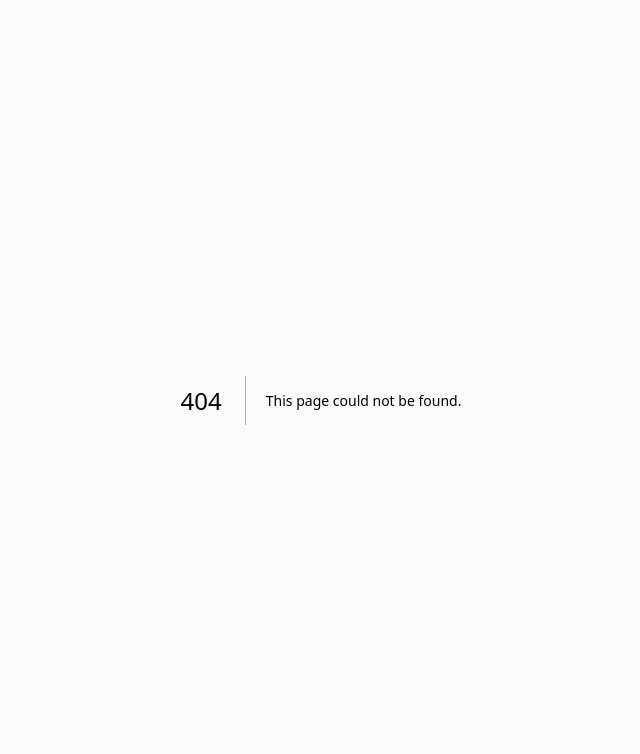
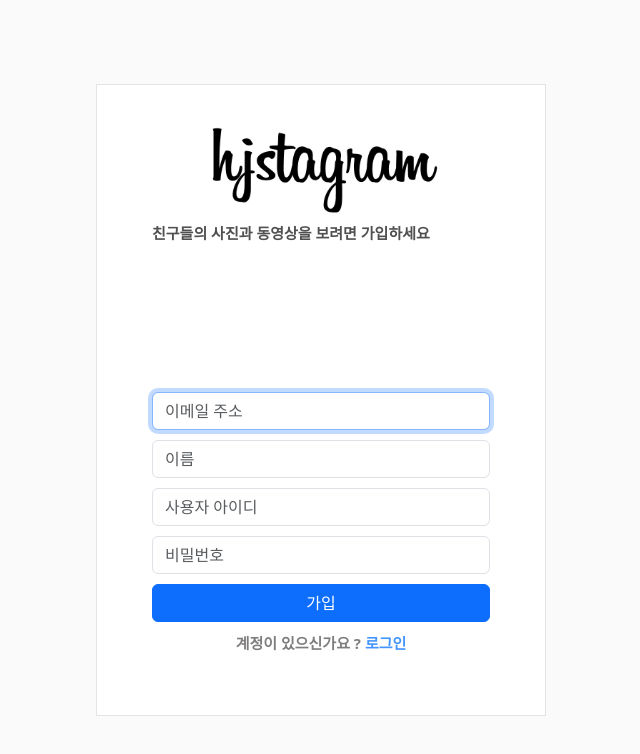
Before and after one commit to pyojeyn/hjstagram-nextjs, a Next.js app: page /signup in a window 1280 px wide. Before the commit this address had no page. Shown: the top 754 px of the page, without its empty margins (319-959 px from the left). Built offline with nearby package versions, Linux system fonts and the light colour scheme.

Commit message:
회원가입 페이지 퍼블작업 완성

```diff
--- /dev/null
+++ b/components/auth/Signup.js
@@ -0,0 +1,80 @@
+import { useState } from "react";
+import Link from "next/link";
+import Image from "next/image";
+import styles from "./login.module.css";
+
+// 각각 input 들에 onChange, Blur 해놔야함. use-input 훅 이용
+
+function SignUp(props) {
+  const onSubmitHandler = () => {};
+
+  return (
+    <>
+      <div className={styles["auth-wrapper"]}>
+        <div className={styles["auth-inner"]}>
+          <form onSubmit={onSubmitHandler}>
+            <div className={styles["login-instagram-logo"]}>
+              <Image
+                className={styles["login-instagram-logo"]}
+                width={250}
+                height={99.28}
+                src={"/images/instagramlogo.png"}
+                alt={"instagramlogo"}
+              />
+            </div>
+
+            <h3 className={styles["signup-text"]}>
+              친구들의 사진과 동영상을 보려면 가입하세요
+            </h3>
+
+            <div className={styles["signup-text-div"]} />
+
+            <div className={styles["form-group"]}>
+              <input
+                autoFocus
+                type="text"
+                className="form-control"
+                placeholder="이메일 주소"
+              />
+            </div>
+
+            <div className={styles["form-group"]}>
+              <input type="text" className="form-control" placeholder="이름" />
+            </div>
+
+            <div className={styles["form-group"]}>
+              <input
+                type="text"
+                className="form-control"
+                placeholder="사용자 아이디"
+              />
+            </div>
+
+            <div className={styles["form-group"]}>
+              <input
+                type="password"
+                className="form-control"
+                placeholder="비밀번호"
+              />
+            </div>
+
+            <div className={styles["form-group"]}></div>
+
+            <button className={`btn btn-primary ${styles["btn-block"]}`}>
+              가입
+            </button>
+
+            <p className={`${styles.login} ${styles["text-right"]}`}>
+              계정이 있으신가요 ?{" "}
+              <Link href="/" className={styles.loginLink}>
+                로그인
+              </Link>
+            </p>
+          </form>
+        </div>
+      </div>
+    </>
+  );
+}
+
+export default SignUp;
--- a/components/auth/login.module.css
+++ b/components/auth/login.module.css
@@ -1,23 +1,28 @@
 /* login, signup, sendemail, signup scss */
 
-.html {
+/* globals.css 로 옮김 */
+/* .html {
   overflow-y: scroll;
-}
+} */
 
 @import url("https://fonts.googleapis.com/css?family=Fira+Sans:400,500,600,700,800");
 
+/* globals.css 로 옮김 */
 /* * {
   box-sizing: border-box;
 } */
-.body {
+
+/* globals.css 로 옮김 */
+/* .body {
   background: #fafafa !important;
   min-height: 100vh;
   display: flex;
   font-weight: 400;
   font-family: "Fira Sans", sans-serif;
-}
+} */
 
-.h1,
+/* globals.css 로 옮김 */
+/* .h1,
 .h2,
 .h3,
 .h4,
@@ -27,7 +32,7 @@
 .span {
   font-weight: 500;
   font-family: "Fira Sans", sans-serif;
-}
+} */
 
 .auth-wrapper {
   width: 100%;
@@ -132,16 +137,15 @@
 }
 
 .login {
-  /* @extend .sign-up; */
-  /* .a {
-    color: #4395ff;
-    text-decoration-line: none;
-    font-weight: bolder;
-  } */
+  text-align: center;
+  font-size: 15px;
+  padding-top: 10px;
+  color: #7f7d7d;
+  font-weight: bolder;
 }
 
 .login {
-  .a {
+  .loginLink {
     color: #4395ff;
     text-decoration-line: none;
     font-weight: bolder;
--- a/pages/index.js
+++ b/pages/index.js
@@ -6,11 +6,11 @@ import { useRouter } from "next/router";
 function LoginPage(props) {
   const router = useRouter();
 
-  async function onLoginHandler(enderedLogin) {
-    console.log("enderedLogin", enderedLogin);
+  async function onLoginHandler(enteredLogin) {
+    console.log("enderedLogin", enteredLogin);
     const repsonse = await fetch("/api/auth/login", {
       method: "POST",
-      body: JSON.stringify(enderedLogin),
+      body: JSON.stringify(enteredLogin),
       headers: {
         "Content-Type": "application/json",
       },
--- /dev/null
+++ b/pages/signup.js
@@ -0,0 +1,37 @@
+import SignUp from "@/components/auth/Signup";
+import Head from "next/head";
+import { useRouter } from "next/router";
+
+function SignUpPage(props) {
+  const router = useRouter();
+
+  async function onSignupHandler(enteredSignup) {
+    console.log("enteredSignup", enteredSignup);
+
+    const response = await fetch("/api/auth/signup", {
+      method: "POST",
+      body: JSON.stringify(enteredSignup),
+      headers: {
+        "Content-Type": "application/json",
+      },
+    });
+
+    const data = await response.json();
+
+    console.log("data", data);
+
+    router.push("/");
+  }
+
+  return (
+    <>
+      <Head>
+        <title>Sign up Hjstagram!💫</title>
+        <meta name="hjstagram" content="sign up hjstagram!"></meta>
+      </Head>
+      <SignUp onSignup={onSignupHandler} />
+    </>
+  );
+}
+
+export default SignUpPage;
--- a/styles/globals.css
+++ b/styles/globals.css
@@ -79,6 +79,10 @@
   margin: 0;
 }
 
+html {
+  overflow-y: scroll;
+}
+
 html,
 body {
   max-width: 100vw;
@@ -102,9 +106,22 @@ body {
   font-weight: 400;
   font-family: "Fira Sans", sans-serif;
 }
+
 a {
   color: inherit;
   text-decoration: none;
+}
+
+.h1,
+.h2,
+.h3,
+.h4,
+.h5,
+.h6,
+.label,
+.span {
+  font-weight: 500;
+  font-family: "Fira Sans", sans-serif;
 }
 
 @media (prefers-color-scheme: dark) {
```
